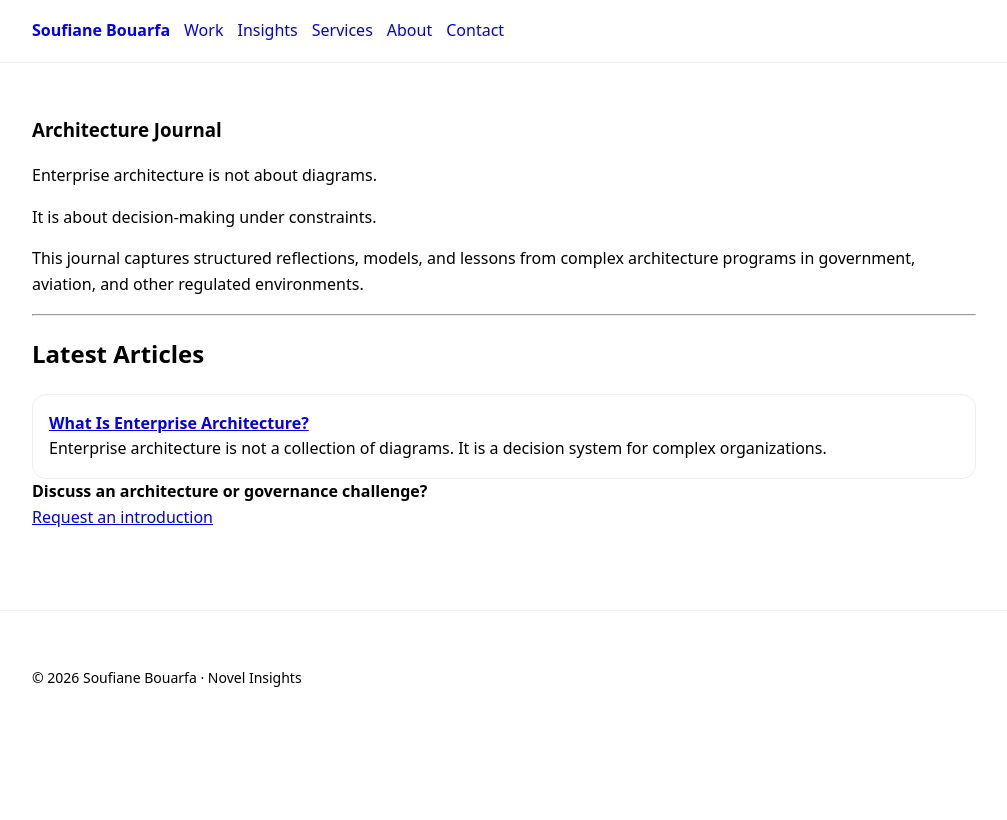
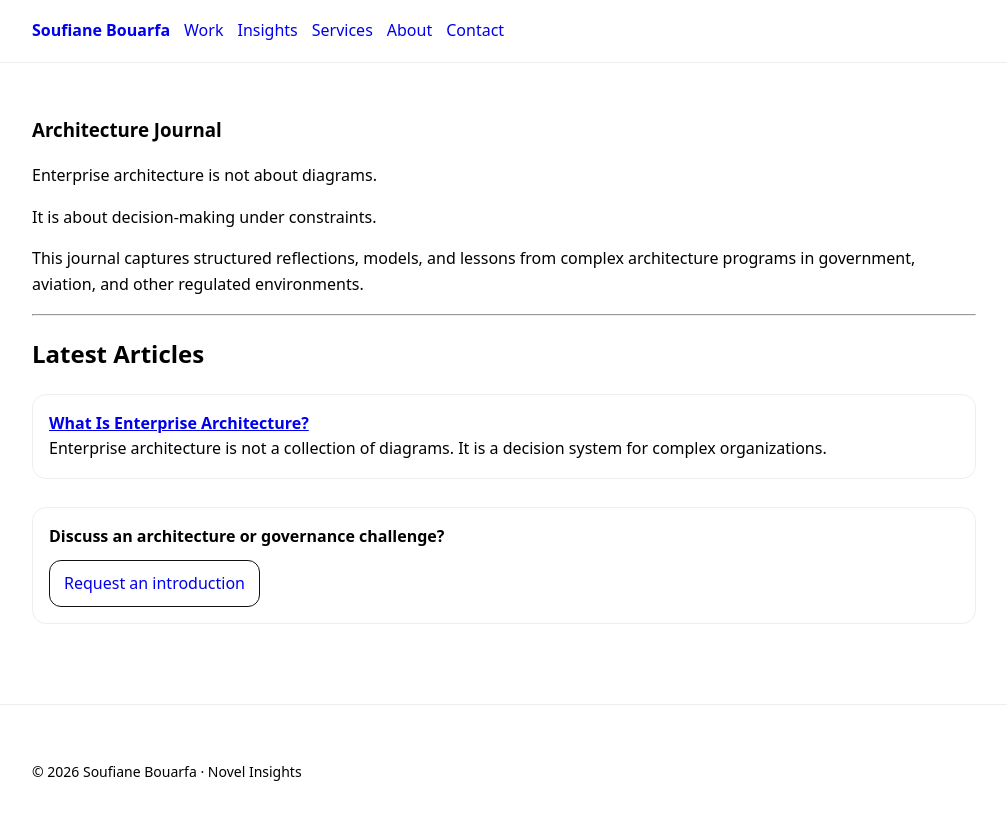
Before and after one commit to sbouarfa/soufianebouarfa.github.io, a Jekyll site: the page built from post.html, in a window 1280 px wide. Shown: the top 820 px of the page, without its empty margins (136-1143 px from the left). Built offline with Jekyll 4.4.1, drawn with Linux system fonts in a browser that asks for light colours.

Commit message:
Update cta.html

```diff
--- a/_includes/cta.html
+++ b/_includes/cta.html
@@ -1,4 +1,6 @@
-<div class="cta">
-  <strong>Discuss an architecture or governance challenge?</strong><br/>
-  <a href="/contact/">Request an introduction</a>
+<div class="card" style="margin-top: 28px;">
+  <strong>Discuss an architecture or governance challenge?</strong>
+  <div style="margin-top: 10px;">
+    <a class="btn" href="{{ '/contact/' | relative_url }}">Request an introduction</a>
+  </div>
 </div>
```
